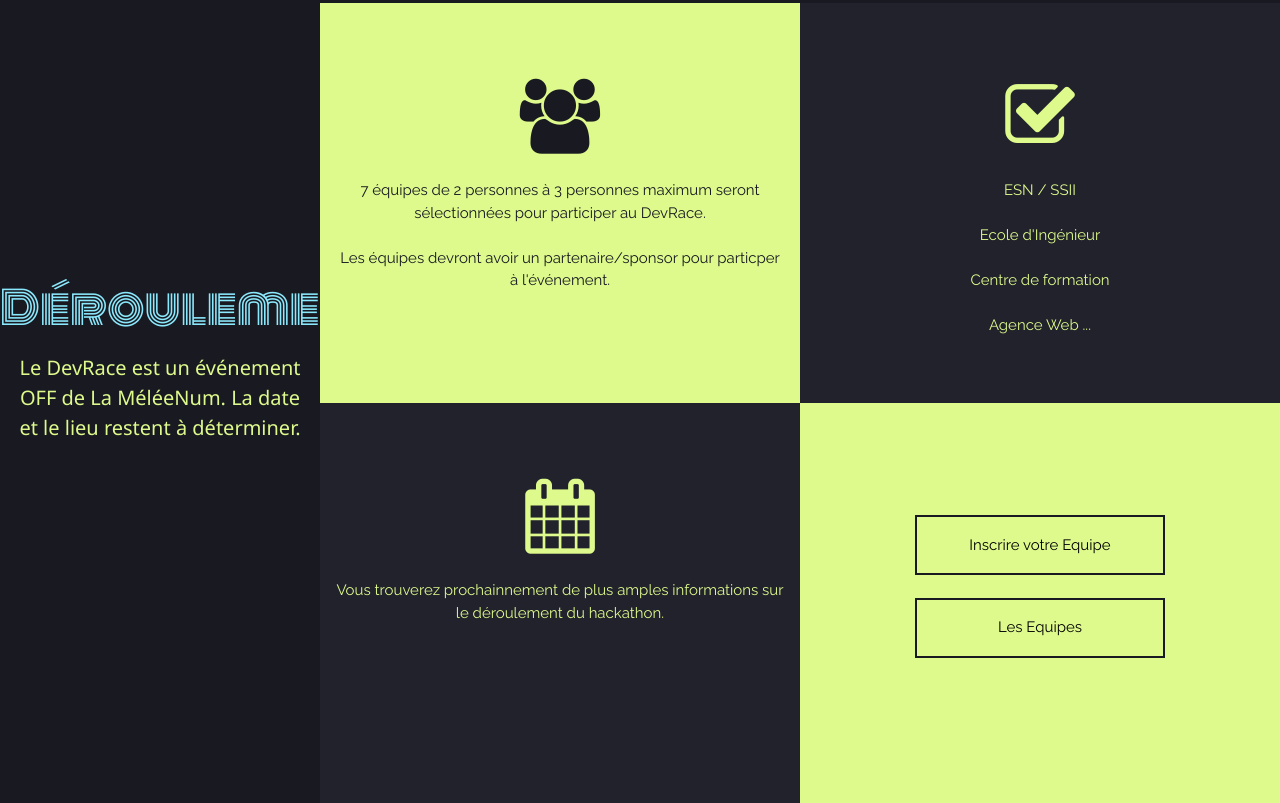
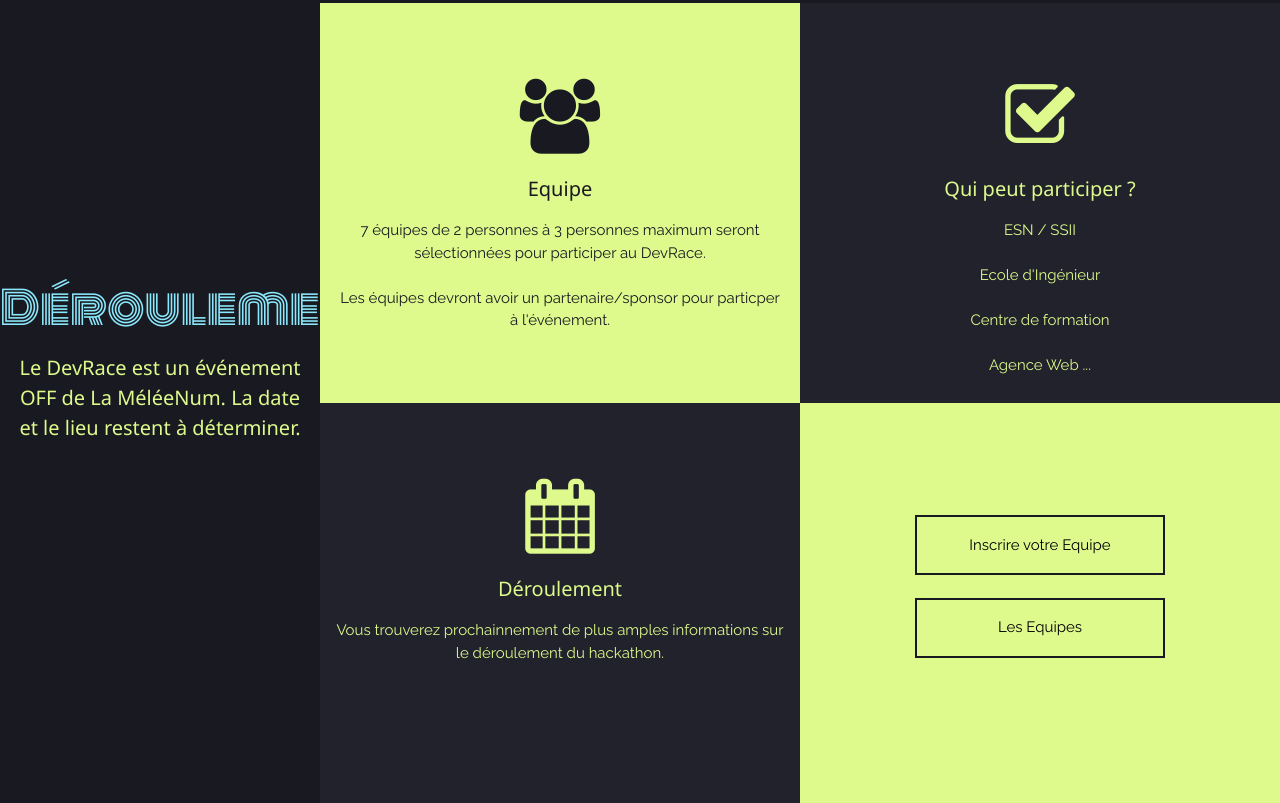
Before and after one commit to JeromeMouly/DevRace, a plain HTML site: page index.html in a window 1280 px wide. Shown: the part 1997-2800 px from the top of the page. Drawn offline with nearby package versions, Linux system fonts and the light colour scheme.

Commit message:
ajput subtitle deroulement

```diff
--- a/index.html
+++ b/index.html
@@ -75,14 +75,17 @@
                 <div class="w3-col s12 m9 l9 about-right-block w3-center">
                     <div class="w3-col s12 m6 l6 progress-top-left-block w3-center w3-content w3-container">
                         <h4 class="progress-icon fa fa-group fa-5x" style="color:#191a21;"></h4>
+                        <h4 class="progress-block-subtitle">Equipe</h4>
                         <p class="progress-text">7 équipes de 2 personnes à 3 personnes maximum seront sélectionnées pour participer au DevRace.<br><br>Les équipes devront avoir un partenaire/sponsor pour particper à l'événement.</p>
                     </div>
                     <div class="w3-col s12 m6 l6 progress-top-right-block w3-center w3-content w3-container">
                         <h4 class="progress-icon fa fa-check-square-o fa-5x" style="color:#defa8c;"></h4>
+                        <h4 class="progress-block-subtitle">Qui peut participer ?</h4>
                         <p class="progress-text">ESN / SSII<br><br>Ecole d'Ingénieur<br><br>Centre de formation<br><br>Agence Web ...</p>
                     </div>
                     <div class="w3-col s12 m6 l6 progress-bottom-left-block w3-center w3-content w3-container">
                         <h4 class="progress-icon fa fa-calendar fa-5x" style="color:#defa8c;"></h4>
+                        <h4 class="progress-block-subtitle">Déroulement</h4>
                         <p class="progress-text">Vous trouverez prochainnement de plus amples informations sur le déroulement du hackathon.</p>
                     </div>
                     <div class="w3-col s12 m6 l6 progress-bottom-right-block w3-center w3-content w3-container">
```
